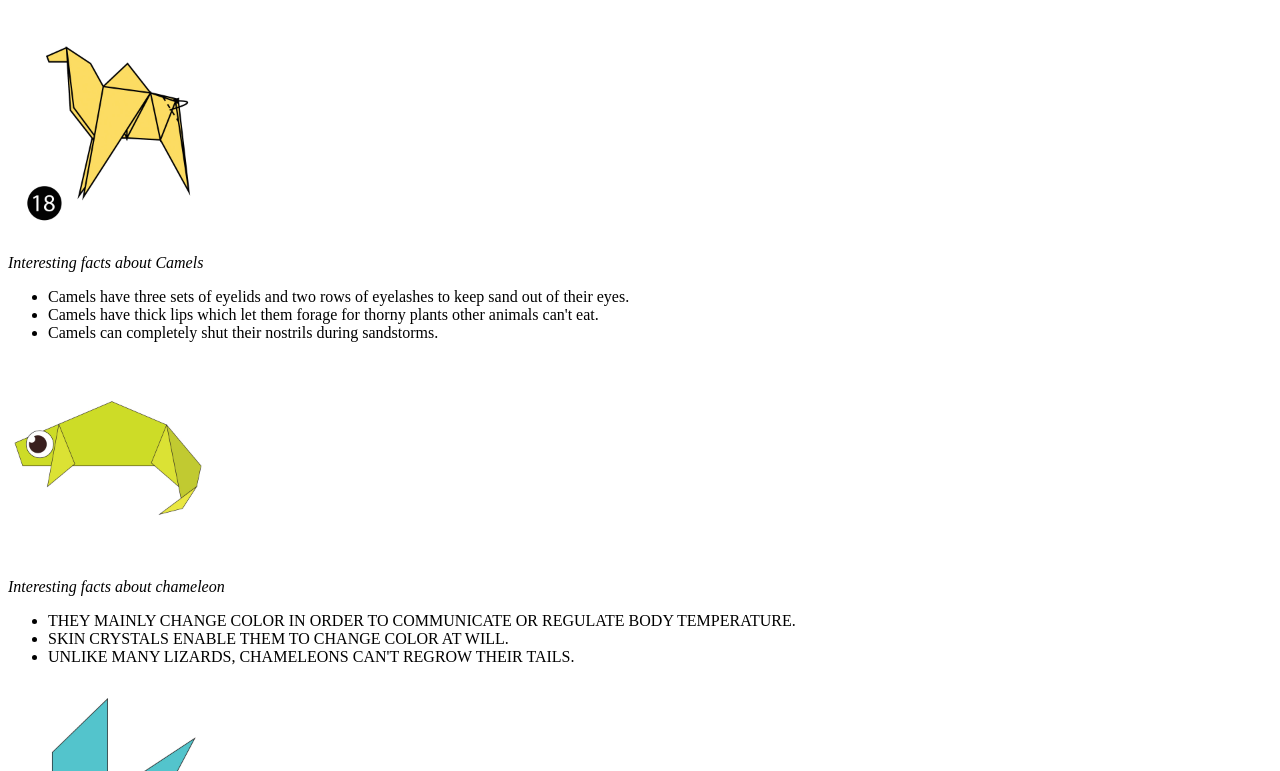
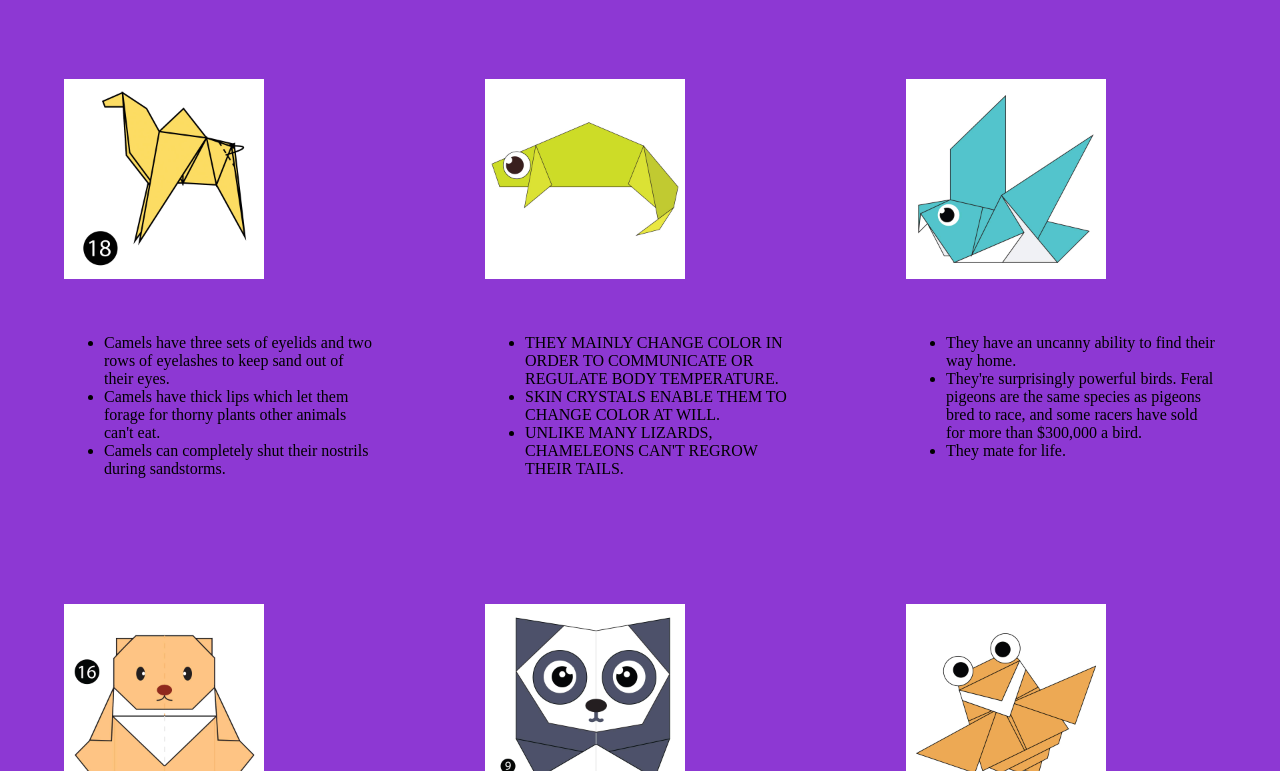
Before and after one commit to saksham-jindal/origami-animals, a plain HTML site: page index.html in a window 1280 px wide. Shown: the part 100-871 px from the top of the page. Drawn offline with Linux system fonts and the light colour scheme.

Commit message:
Add files via upload

```diff
--- a/index.html
+++ b/index.html
@@ -2,15 +2,18 @@
 <html>
    <head>
         <title>PROJECT</title>
+        <link rel = "stylesheet" type = "text/css" href = style.css>
         <body>
            <div class = "header"><h1>ORIGAMI DESIGNS</h1>
             <div class = "menu"><a href = "aboutus.html">About us</a>
-                <a href = "followus.html">Follow us</a></div> </div>
+                <a href = "followus.html">Follow us</a>
+            </div>
+        </div>
             <br></br>
            <div class = "grid">
             <div class = "item"> <a href = "http://origami.me/camel/"><img src = "camel.jpg"  width = "200px" height = "200px"/></a>
-             <p><i>Interesting facts about Camels</i></p></div>
-             <div class = "item"><ul>
+             <p><i>Interesting facts about Camels</i></p>
+             <ul>
               <li>Camels have three sets of eyelids and two rows of eyelashes to keep sand out of their eyes.</li>
               <li>Camels have thick lips which let them forage for thorny plants other animals can't eat.</li>
               <li>Camels can completely shut their nostrils during sandstorms.</li>
@@ -24,7 +27,7 @@
                   <li>UNLIKE MANY LIZARDS, CHAMELEONS CAN'T REGROW THEIR TAILS.</li>
               </ul>
               </div>
-              <div class = "item"></div><a href = "http://origami.me/pigeon/"><img src = "pigeon.jpg"  width = "200px" height = "200px"/></a>
+              <div class = "item"><a href = "http://origami.me/pigeon/"><img src = "pigeon.jpg"  width = "200px" height = "200px"/></a>
               <p><i>Interesting facts about pigeon</i></p>
               <ul>
                   <li>They have an uncanny ability to find their way home.</li>
--- a/style.css
+++ b/style.css
@@ -22,16 +22,24 @@ a:visited{
 }
 .item{
 
-    position: relative;
+     border-radius:20px ;
+     padding: 30px;
+     margin: 25px;
+     width: 310px;
 
 }
 .item p{
-    position: absolute;
+    position: relative;
     top: 50%;
     left: 50%;
     transform: translate(-50%,-50%);
     opacity: 0;
-
+}
+.item:hover p {
+    opacity: 1;
+}
+.item:hover img{
+    opacity: 0.33;
 }
 
 .grid{
```
